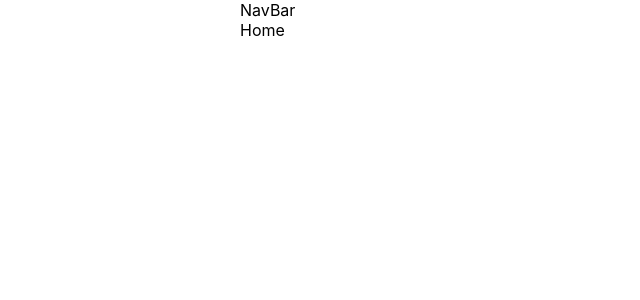
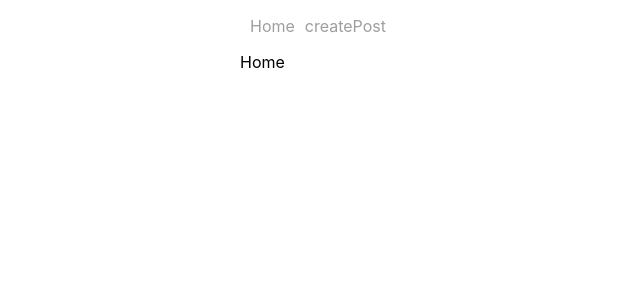
Before and after one commit to Vasunuri-Ganesh/blog_With_Hooks, a React (Create React App) app: page / in a window 1280 px wide. Shown: the top 300 px of the page, without its empty margins (0-640 px from the left). Built offline with nearby package versions, Linux system fonts and the light colour scheme.

Commit message:
creating navbar

```diff
--- a/src/components/NavBar.js
+++ b/src/components/NavBar.js
@@ -1,4 +1,16 @@
+import { Link } from "react-router-dom";
 function NavBar() {
-  return <div className="">NavBar</div>;
+  return (
+    <div>
+      <ul id="nav">
+        <li>
+          <Link to="/">Home </Link>
+        </li>
+        <li>
+          <Link to="create-post">createPost </Link>
+        </li>
+      </ul>
+    </div>
+  );
 }
 export default NavBar;
```
